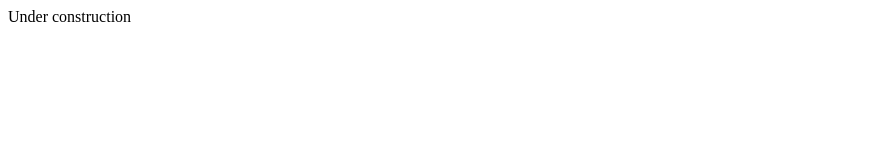
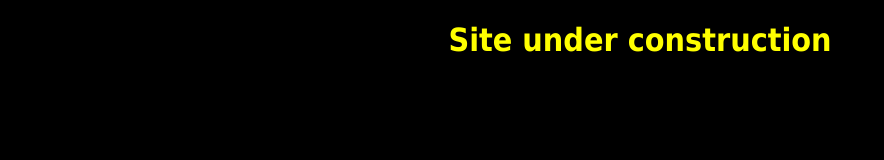
Before and after one commit to koobeton/koobeton.github.io, a plain HTML site: page index.html in a window 1280 px wide. Shown: the whole page, without its empty margins (0-884 px from the left). Drawn offline with Linux system fonts and the light colour scheme.

Commit message:
Add styles and resources

```diff
--- a/index.html
+++ b/index.html
@@ -1 +1,13 @@
-Under construction
+<!DOCTYPE html>
+<html>
+	<head>
+		<title>Site under construction</title>
+		<link rel="shortcut icon" href="./resources/construction.png">
+		<link rel="stylesheet" href="./styles/style.css">
+	</head>
+	<body>
+		<h1 id="under_construction_title">
+			Site under construction
+		</h1>
+	</body>
+</html>
--- /dev/null
+++ b/styles/style.css
@@ -0,0 +1,9 @@
+body {
+	background: black;
+}
+
+#under_construction_title {
+	font-family: Tahoma, Verdana, monospace;
+	color: yellow;
+	text-align: center;
+}
```
Also changed, not shown: resources/construction.png (added).
